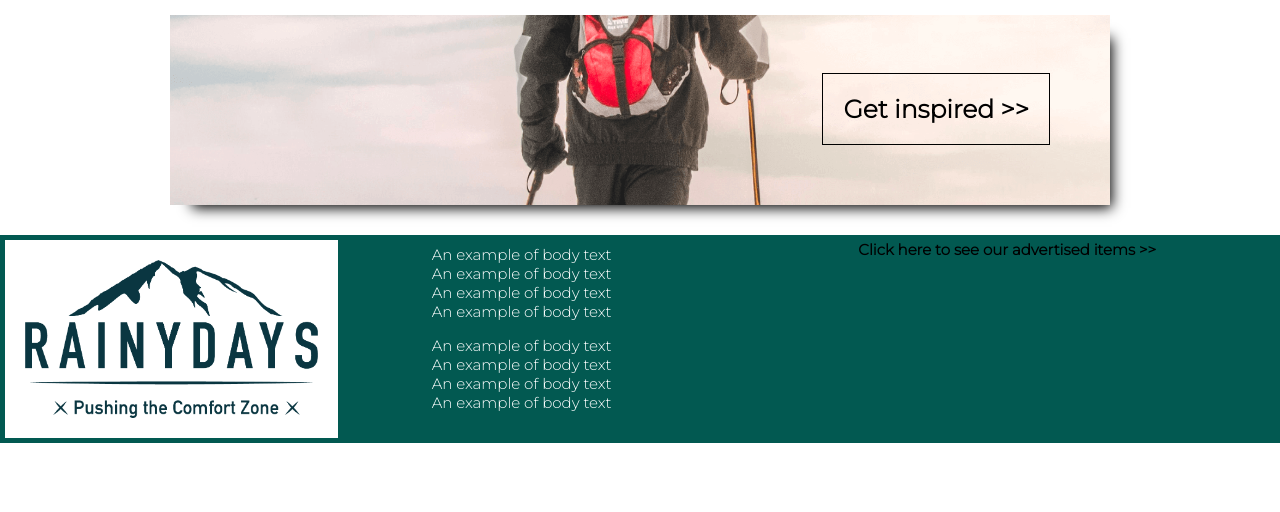
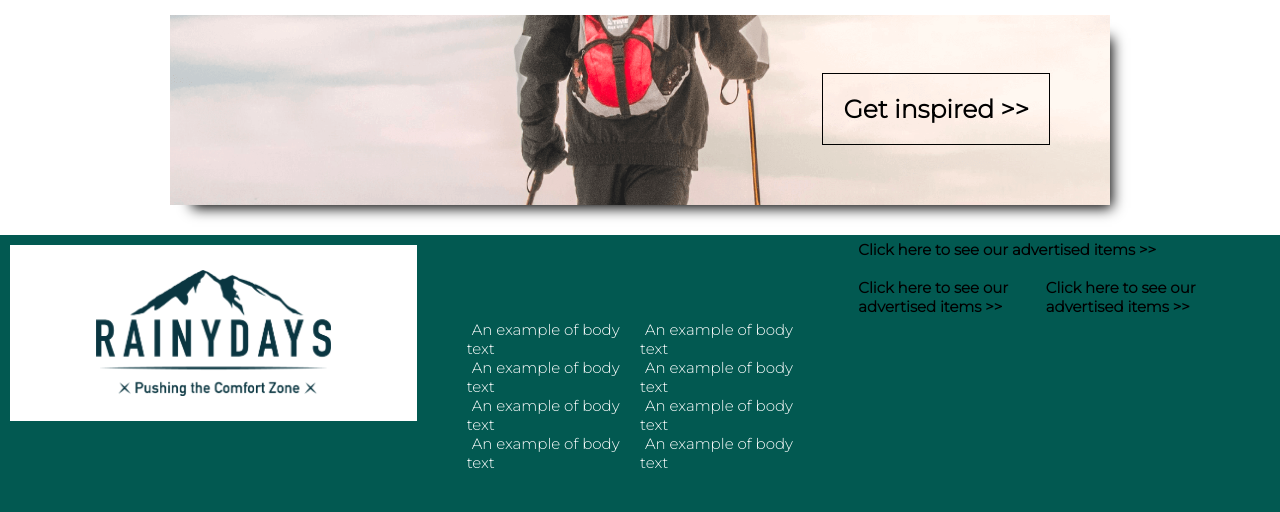
Before and after one commit to DarioDeLaFuente/rainydays, a PHP site: page / in a window 1280 px wide. Shown: the part 988-1500 px from the top of the page. Before the commit the page ends 1431 px from the top, so only its background shows below. Run offline with PHP 8.4, Linux system fonts and the light colour scheme.

Commit message:
FEATURE#Added flex grid

```diff
--- a/app/components/footer.html
+++ b/app/components/footer.html
@@ -7,6 +7,8 @@
       </div>
       <div class="Grid-cell--xs-12 Grid-cell--md-12 Grid-cell--lg-4 Grid-cell--xl-4">
         <div class="Footer-Box-2">
+          <div class="cb-grid-container">
+            <div class="CBox-1">
               <ul>
                 <li><a href="#">An example of body text</a></li>
                 <li><a href="#">An example of body text</a></li>
@@ -14,7 +16,7 @@
                 <li><a href="#">An example of body text</a></li>
               </ul>
             </div>
-        <div class="Footer-Box-2">
+            <div class="CBox-2">
               <ul>
                 <li><a href="#">An example of body text</a></li>
                 <li><a href="#">An example of body text</a></li>
@@ -23,8 +25,22 @@
               </ul>
             </div>
           </div>
+        </div>
+      </div>
       <div class="Grid-cell--xs-12 Grid-cell--md-12 Grid-cell--lg-4 Grid-cell--xl-4">
         <div class="Footer-Box-3">
+          <div class="grid-container">
+            <div class="FBox-4">
+              <ul>
+                <li><a class="bannerLinkBox" href="#">Click here to see our advertised items >></a></li>
+              </ul>
+            </div>
+            <div class="FBox-5">
+              <ul>
+                <li><a class="bannerLinkBox" href="#">Click here to see our advertised items >></a></li>
+              </ul>
+            </div>
+            <div class="FBox-6">
               <ul>
                 <li><a class="bannerLinkBox" href="#">Click here to see our advertised items >></a></li>
               </ul>
@@ -32,3 +48,5 @@
           </div>
         </div>
       </div>
+    </div>
+  </div>
--- a/app/src/scss/modules/_footer.scss
+++ b/app/src/scss/modules/_footer.scss
@@ -1,37 +1,72 @@
+.grid-container {
+    display: grid;
+    grid-template-columns: 0.9fr 1.1fr;
+    grid-template-rows: 1fr 1fr;
+    gap: 0px 0px;
+    grid-template-areas:
+      "FBox-4 FBox-4"
+      "FBox-5 FBox-6";
+  }
+  .FBox-4 { grid-area: FBox-4; }
+  .FBox-5 { grid-area: FBox-5; }
+  .FBox-6 { grid-area: FBox-6; }
+
+  .cb-grid-container {
+    display: grid;
+    grid-template-columns: 1fr 1fr;
+    grid-template-rows: 1fr 1fr;
+    gap: 0px 0px;
+    grid-template-areas:
+      "CBox-1 CBox-2"
+      "CBox-1 CBox-2";
+  }
+
+  .CBox-1 { grid-area: CBox-1; }
+
+  .CBox-2 { grid-area: CBox-2; }
+
+
+
+
+
 .Footer {
     display: flex;
     flex-direction: row;
     background-color:#025951;
     color:#fff;
-    width: auto;
-    height: auto;
+    //width: auto;
+    //height: auto;
 }
 
 .Footer-logo {
     display: flex;
     background-color: #fff;
-    width: 80%;
-    height: auto;
-    padding: 20px;
+    width: 70%;
+    //height: auto;
+    padding: 25px;
         @media (max-width: 600px) {
-            width: 100%;
+            width: 70%;
         }
 }
 
 .Footer-Box-1 {
     display: flex;
-    padding: 5px;
-
+    //padding: 10px;
+    margin: 10px;
+    justify-content: center;
+    background-color: #fff;
 }
 .Footer-Box-2 {
     display: flex;
-    padding: 10px 5px 5px 5px;
+    margin: 35px;
+    padding: 50px 5px 5px 5px;
     font-size: 10px;
      a {
          color:#fff;
+         padding: 10px 5px 5px 5px;
      }
      @media #{$screen__l}
-            {font-size: 15px;}
+           {font-size: 15px;}
 }
 
 .Footer-Box-3 {
@@ -43,13 +78,46 @@
 
 .FBox-1 {
     display: flex;
-    width: 300px;
+    margin: 10px;
+    width: 50%;
+    li {
+        margin: 20px;
+    }
+    a {
+        margin: 10px;
+    }
 }
-.FBox-3 {
+.FBox-2 {
     display: flex;
-    width: 300px;
+    margin: 10px;
+    width: 50%;
+    li {
+        margin: 20px;
+    }
+    a {
+        margin-top: 10px;
+    }
 }
 .FBox-4 {
     display: flex;
-    width: 300px;
+
 }
+
+.FBox-4 {
+    display: flex;
+
+}
+
+.FBox-4 {
+    display: flex;
+
+}
+
+.FBox-4 {
+    display: flex;
+
+}
+.FBox-4 {
+    display: flex;
+
+}
```
Also changed, not shown: app/assets/css/main.css (+66 -15 lines), app/assets/css/main.min.css. Lines whose indentation alone changed are shown as unchanged.
